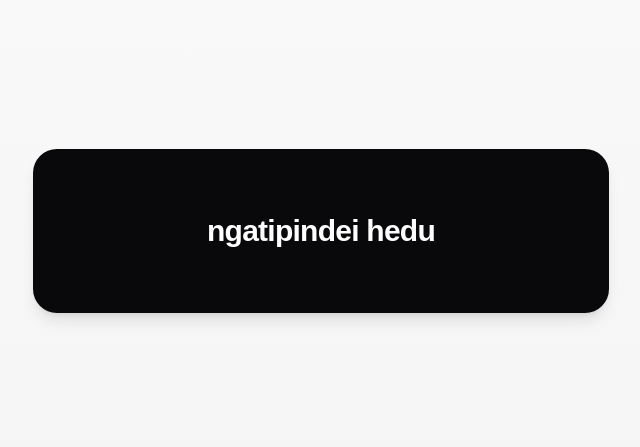
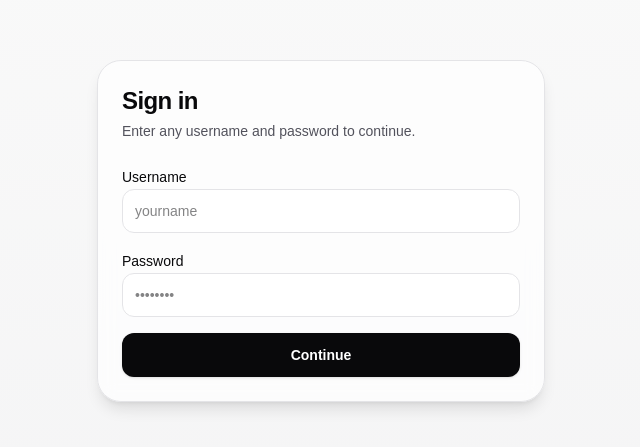
Before and after one commit to Signas-58/A, a Next.js app in the folder web/: page / in a window 1280 px wide. Shown: the part 169-616 px from the top of the page, without its empty margins (319-959 px from the left). Built offline with nearby package versions, Linux system fonts and the light colour scheme.

Commit message:
Add sign-in landing page

```diff
--- a/web/src/app/page.tsx
+++ b/web/src/app/page.tsx
@@ -1,20 +1,71 @@
 "use client";
 
+import { useState } from "react";
 import { useRouter } from "next/navigation";
 
 export default function Home() {
   const router = useRouter();
 
+  const [username, setUsername] = useState("");
+  const [password, setPassword] = useState("");
+
   return (
     <div className="h-screen w-screen bg-gradient-to-b from-zinc-50 to-zinc-100 p-6 text-zinc-950 dark:from-black dark:to-zinc-950 dark:text-zinc-50">
       <main className="flex h-full w-full items-center justify-center">
-        <button
-          type="button"
-          onClick={() => router.push("/detector")}
-          className="w-full max-w-xl rounded-3xl bg-zinc-950 px-8 py-16 text-center text-3xl font-semibold tracking-tight text-white shadow-lg transition hover:opacity-95 focus:outline-none focus:ring-4 focus:ring-zinc-300 disabled:opacity-60 dark:bg-white dark:text-black dark:focus:ring-zinc-700"
-        >
-          ngatipindei hedu
-        </button>
+        <div className="w-full max-w-md rounded-3xl border border-zinc-200 bg-white/70 p-6 shadow-lg backdrop-blur dark:border-zinc-800 dark:bg-zinc-950/50">
+          <div className="mb-6">
+            <h1 className="text-2xl font-semibold tracking-tight">Sign in</h1>
+            <p className="mt-1 text-sm text-zinc-600 dark:text-zinc-300">Enter any username and password to continue.</p>
+          </div>
+
+          <form
+            onSubmit={(e) => {
+              e.preventDefault();
+              router.push("/detector");
+            }}
+            className="space-y-4"
+          >
+            <div className="space-y-2">
+              <label htmlFor="username" className="text-sm font-medium">
+                Username
+              </label>
+              <input
+                id="username"
+                name="username"
+                value={username}
+                onChange={(e) => setUsername(e.target.value)}
+                className="h-11 w-full rounded-xl border border-zinc-200 bg-white px-3 text-sm outline-none transition focus:border-zinc-400 focus:ring-4 focus:ring-zinc-200 dark:border-zinc-800 dark:bg-black dark:focus:border-zinc-600 dark:focus:ring-zinc-800"
+                placeholder="yourname"
+                autoComplete="username"
+                required
+              />
+            </div>
+
+            <div className="space-y-2">
+              <label htmlFor="password" className="text-sm font-medium">
+                Password
+              </label>
+              <input
+                id="password"
+                name="password"
+                value={password}
+                onChange={(e) => setPassword(e.target.value)}
+                type="password"
+                className="h-11 w-full rounded-xl border border-zinc-200 bg-white px-3 text-sm outline-none transition focus:border-zinc-400 focus:ring-4 focus:ring-zinc-200 dark:border-zinc-800 dark:bg-black dark:focus:border-zinc-600 dark:focus:ring-zinc-800"
+                placeholder="••••••••"
+                autoComplete="current-password"
+                required
+              />
+            </div>
+
+            <button
+              type="submit"
+              className="h-11 w-full rounded-xl bg-zinc-950 text-sm font-semibold text-white shadow-sm transition hover:opacity-95 focus:outline-none focus:ring-4 focus:ring-zinc-300 disabled:opacity-60 dark:bg-white dark:text-black dark:focus:ring-zinc-700"
+            >
+              Continue
+            </button>
+          </form>
+        </div>
       </main>
     </div>
   );
```
